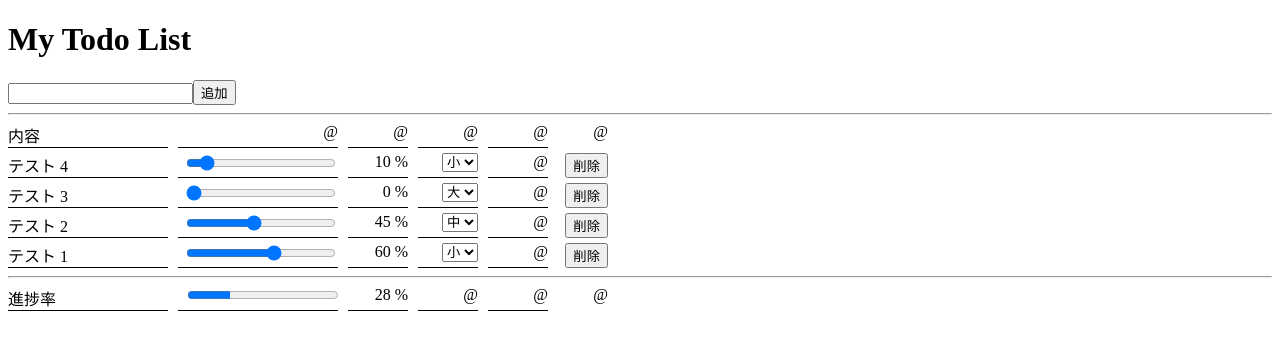
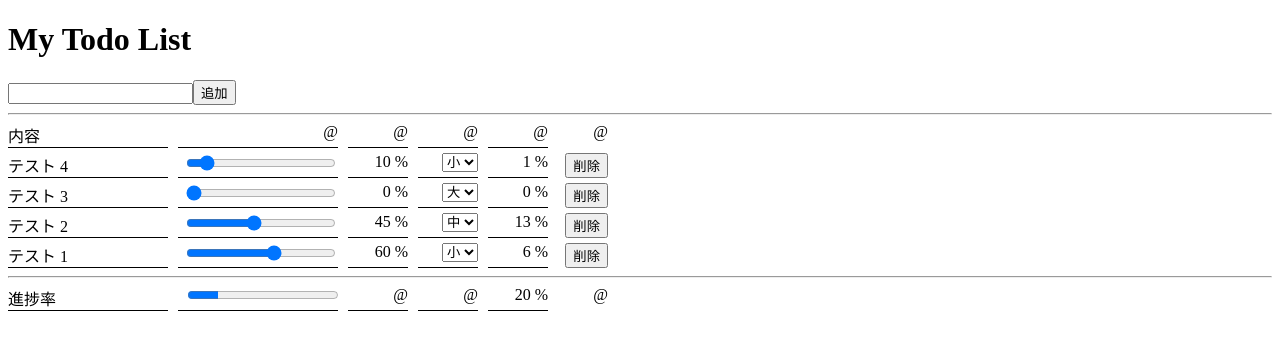
Before and after one commit to naoki-funawatari/my-todo-list, a Vue app: page / in a window 1280 px wide. Shown: the top 350 px of the page. Built offline with nearby package versions, Linux system fonts and the light colour scheme.

Commit message:
feat: 按分計算、合計の表示。

```diff
--- a/src/App.vue
+++ b/src/App.vue
@@ -1,41 +1,43 @@
 <script setup lang="ts">
 import { ref, computed } from "vue"
 import WeightSelector from "./components/WeightSelector.vue"
-
-interface todo {
-  id: number;
-  text: string;
-  progress: number;
-  weight: number | undefined
-}
+import type { Todo } from "./types"
 
 const input = ref<string>("")
-const list = ref<todo[]>([
-  { id: 3, text: "テスト 4", progress: 10, weight: undefined },
+const list = ref<Todo[]>([
+  { id: 3, text: "テスト 4", progress: 10, weight: 1 },
   { id: 3, text: "テスト 3", progress: 0, weight: 5 },
   { id: 2, text: "テスト 2", progress: 45, weight: 3 },
   { id: 1, text: "テスト 1", progress: 60, weight: 1 },
 ])
-
-const overallProgress = computed(() => {
-  const count = list.value.length
-  const total = list.value.reduce((a, b) => a + Number(b.progress), 0)
-  const progress = Math.trunc(total / count)
-  return progress
-})
 
 const addList = () => {
   if (input.value === "") {
     return
   }
   const id = Math.max(...list.value.map(o => o.id)) + 1
-  const item = { id, text: input.value, progress: 0, weight: undefined }
+  const item: Todo = { id, text: input.value, progress: 0, weight: 1 }
   list.value = [item, ...list.value]
   input.value = ""
 }
 const deleteItem = (id: number) => {
   list.value = list.value.filter(o => o.id !== id)
 }
+const proration = (progress: number, weight: number, trunc: boolean = false) => {
+  const totalWeight = list.value.reduce((a, b) => a + Number(b.weight), 0)
+  const ratio = weight / totalWeight
+  return trunc ? Math.trunc(progress * ratio) : progress * ratio
+}
+
+const overallProgress = computed(() => {
+  // const count = list.value.length
+  // const total = list.value.reduce((a, b) => a + Number(b.progress), 0)
+  // const progress = Math.trunc(total / count)
+  // return progress
+  const values = list.value.map(o => proration(o.progress, o.weight))
+  const total = values.reduce((a, b) => a + b, 0)
+  return Math.trunc(total)
+})
 </script>
 
 <template>
@@ -64,8 +66,10 @@ const deleteItem = (id: number) => {
     <div class="weight">
       <WeightSelector v-model="item.weight" />
     </div>
-    <div class="proration">@</div>
-    <div class="delete" @click="deleteItem(item.id)"><button>削除</button></div>
+    <div class="proration">{{proration(item.progress, item.weight, true)}} %</div>
+    <div class="delete" @click="deleteItem(item.id)">
+      <button>削除</button>
+    </div>
   </div>
   <hr>
   <div class="item">
@@ -73,9 +77,9 @@ const deleteItem = (id: number) => {
     <div class="progress-bar">
       <progress max="100" :value="overallProgress"></progress>
     </div>
-    <div class="progress">{{overallProgress}} %</div>
+    <div class="progress">@</div>
     <div class="weight">@</div>
-    <div class="proration">@</div>
+    <div class="proration">{{overallProgress}} %</div>
     <div class="delete">@</div>
   </div>
 </template>
--- a/src/components/WeightSelector.vue
+++ b/src/components/WeightSelector.vue
@@ -1,11 +1,12 @@
 <script setup lang="ts">
-import { ref } from "vue"
+import { PropType, ref } from "vue"
+import type { Weight, WeightType } from "../types"
 
 defineProps({
   modelValue: {
-    type: Number,
+    type: Number as PropType<WeightType>,
     required: false,
-    default: 1
+    default: 1,
   }
 })
 
@@ -13,7 +14,7 @@ const emits = defineEmits<{
   (event: 'update:modelValue', value: Number): void
 }>()
 
-const list = ref([
+const list = ref<Weight[]>([
   { value: 1, text: "小" },
   { value: 3, text: "中" },
   { value: 5, text: "大" },
--- /dev/null
+++ b/src/types/index.ts
@@ -0,0 +1,16 @@
+export type Todo = {
+  id: number;
+  text: string;
+  progress: number;
+  weight: WeightType;
+};
+
+export type Weight = { value: number; text: string };
+
+const WeightType = {
+  Low: 1,
+  Midium: 3,
+  High: 5,
+} as const;
+
+export type WeightType = typeof WeightType[keyof typeof WeightType];
```
Also changed, not shown: 1 other file (tests, documents, lock files or other folders).
